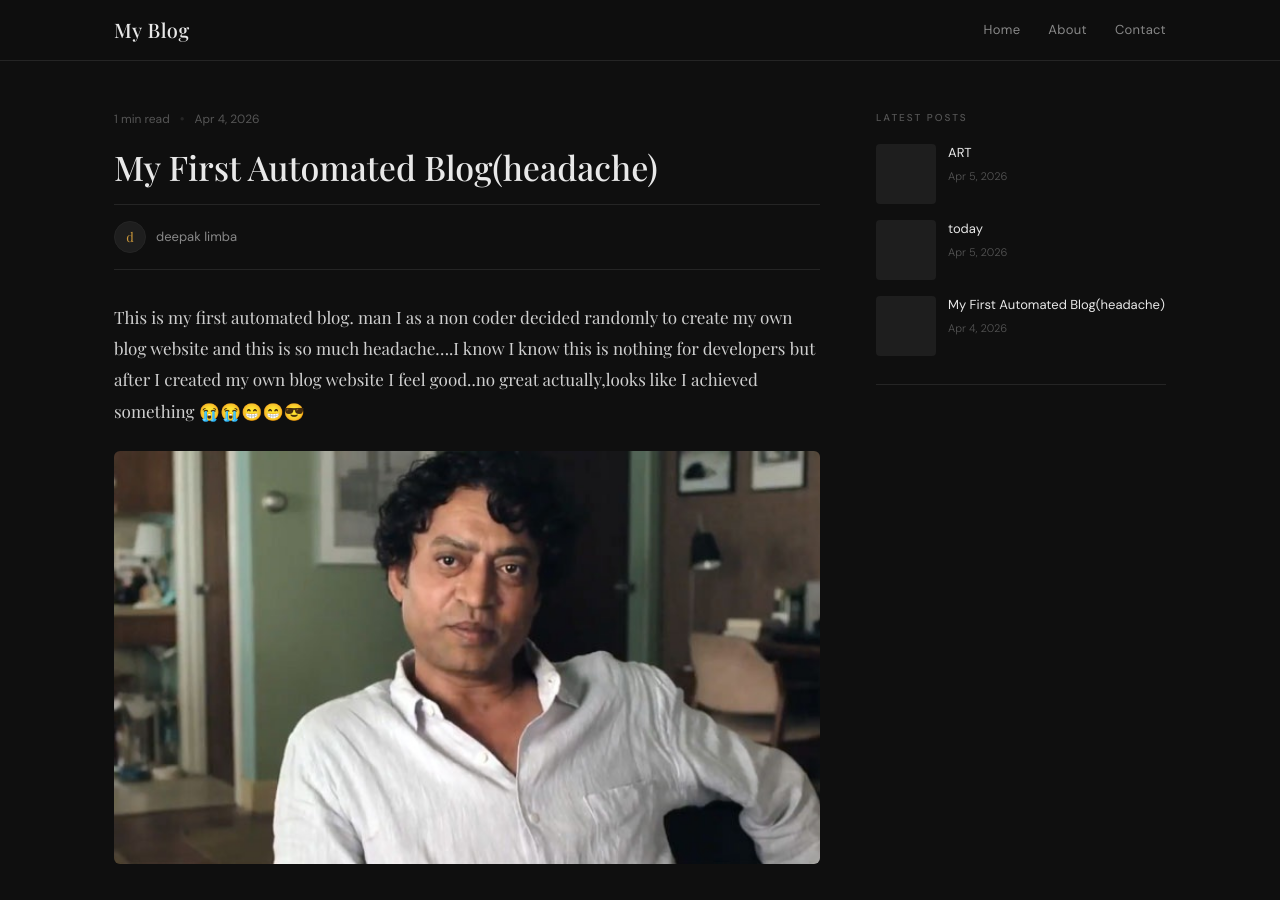
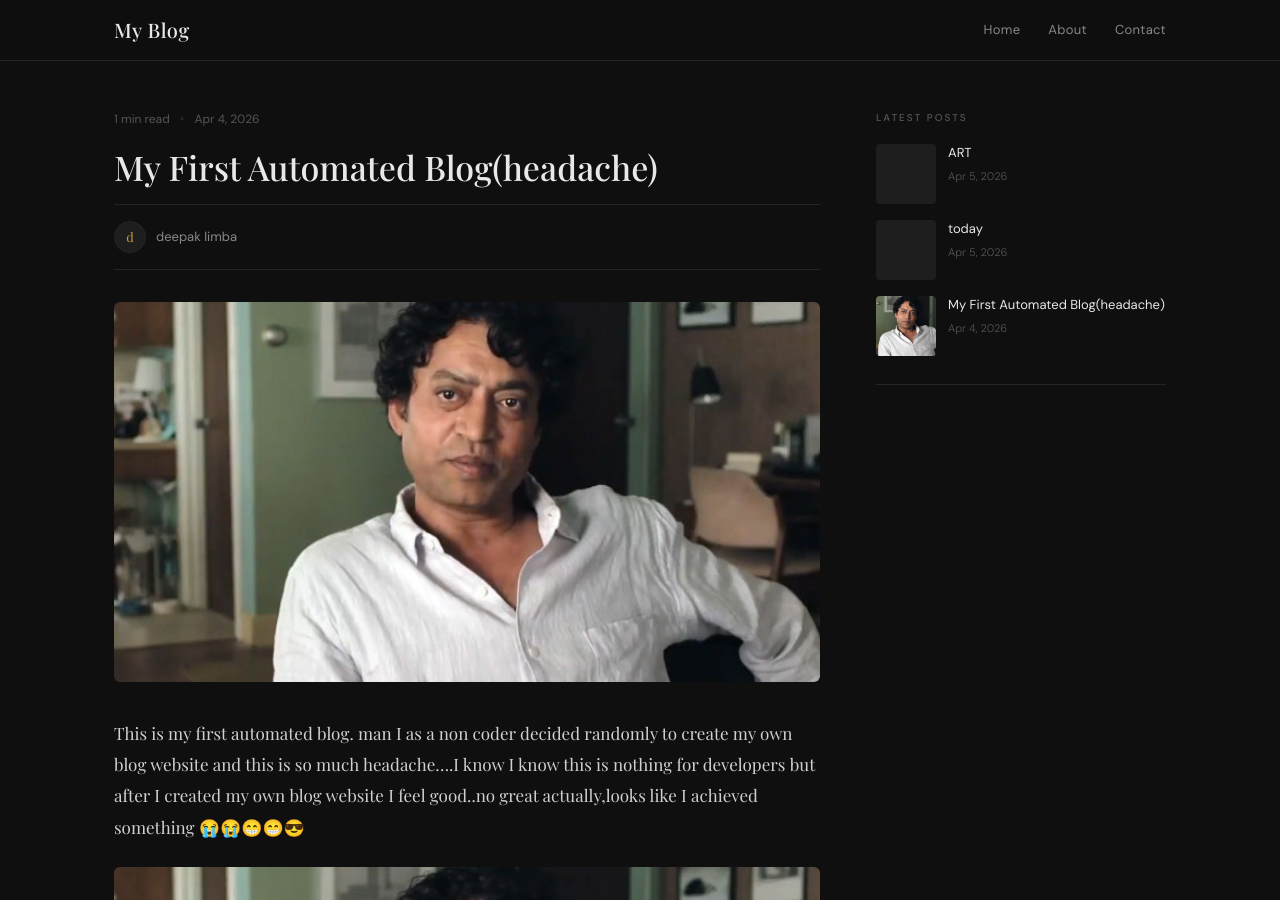
Before and after one commit to limbahubgit/limbahubgit.github.io, a Jekyll site: the page built from _posts/2026-04-05-first-post.md, in a window 1280 px wide and 900 px high. Built offline with Jekyll 4.4.1, drawn with Linux system fonts in a browser that asks for light colours; our own code applies the rules of GitHub Pages for plain Markdown files.

Commit message:
Update 2026-04-05-first-post.md

```diff
--- a/_posts/2026-04-05-first-post.md
+++ b/_posts/2026-04-05-first-post.md
@@ -1,6 +1,7 @@
 ---
 title: "My First Automated Blog(headache)"
 date: 2026-04-05 00:00:00 +0530
+image: /assets/images/t3jo2b6g_irrfan-khan-twitter_625x300_30_July_20.jpg
 ---
 
 This is my first automated blog. man I as a non coder decided randomly to create my own blog website and this is so much headache....I know I know this is nothing for developers but after I created my own blog website I feel good..no great actually,looks like I achieved something 😭😭😁😁😎
```
